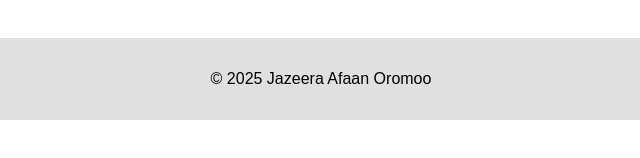
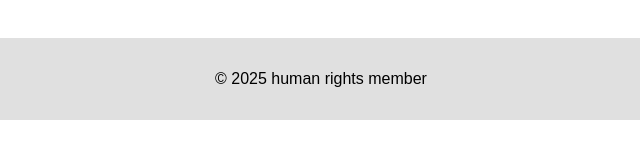
Before and after one commit to aljazeeraafaanoromoo/aljazeera-afaan-oromoo, a plain HTML site: page Jazeera Afaan Oromoo.html in a window 1280 px wide. Shown: the part 298-456 px from the top of the page, 319-959 px from the left. Drawn offline with Linux system fonts and the light colour scheme.

Commit message:
Update human rights member.html

```diff
--- a/Jazeera Afaan Oromoo.html
+++ b/Jazeera Afaan Oromoo.html
@@ -49,7 +49,7 @@
     </section>
   </main>
   <footer>
-    <p>© 2025 Jazeera Afaan Oromoo</p>
+    <p>© 2025 human rights member</p>
   </footer>
 </body>
 </html>
```
